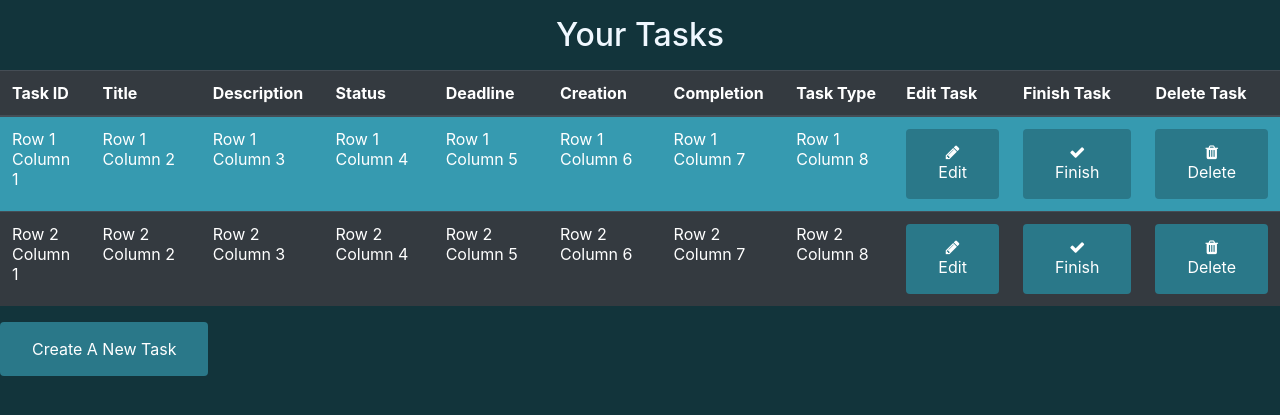
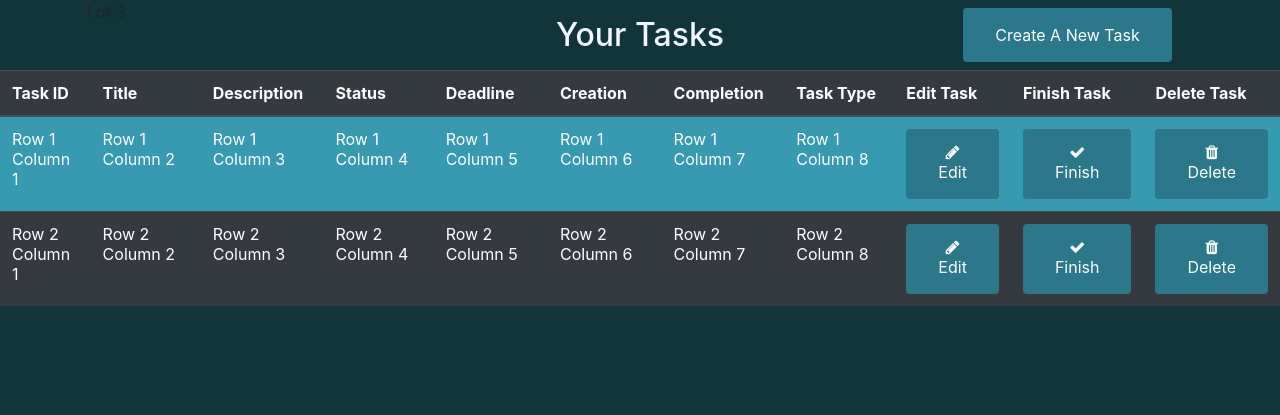
Before and after one commit to alperengozeten/To-Do-App-Flask, a Flask app: page /tasks in a window 1280 px wide. Shown: the part 62-477 px from the top of the page. Run offline with Flask 2, Linux system fonts and the light colour scheme; some libraries are stand-ins or nearby versions.

Commit message:
align button

```diff
--- a/app/templates/tasks.html
+++ b/app/templates/tasks.html
@@ -44,7 +44,19 @@
           <i class="fa fa-arrow-circle-right"></i> Logout
         </a>
       </nav>
-      <h2 style="margin-top: 0.5em; margin-bottom: 0.5em; text-align: center; color: aliceblue;">Your Tasks</h2>
+      <div class="container">
+        <div class="row">
+          <div class="col">
+            1 of 3
+          </div>
+          <div style="text-align: center;" class="col-6">
+            <h2 style="margin-top: 0.5em; margin-bottom: 0.5em; color: aliceblue; display: inline-block;">Your Tasks</h2>
+          </div>
+          <div style="text-align: center;" class="col">
+            <button style="margin-top: 0.5em; margin-bottom: 0.5em;" type="button" class="btn btn-primary ml-auto" data-toggle="modal" data-target="#exampleModal" data-whatever="@mdo">Create A New Task</button>
+          </div>
+        </div>
+      </div>
       <div class="table-responsive">
         <table class="table table-dark table-hover table-striped">
           <thead>
@@ -92,8 +104,6 @@
           </tbody>
         </table>
       </div>
-      <button type="button" class="btn btn-primary" data-toggle="modal" data-target="#exampleModal" data-whatever="@mdo">Create A New Task</button>
-
       <div class="modal fade" id="exampleModal" tabindex="-1" role="dialog" aria-labelledby="exampleModalLabel" aria-hidden="true">
         <div class="modal-dialog modal-dialog-centered" role="document">
           <div class="modal-content">
```
